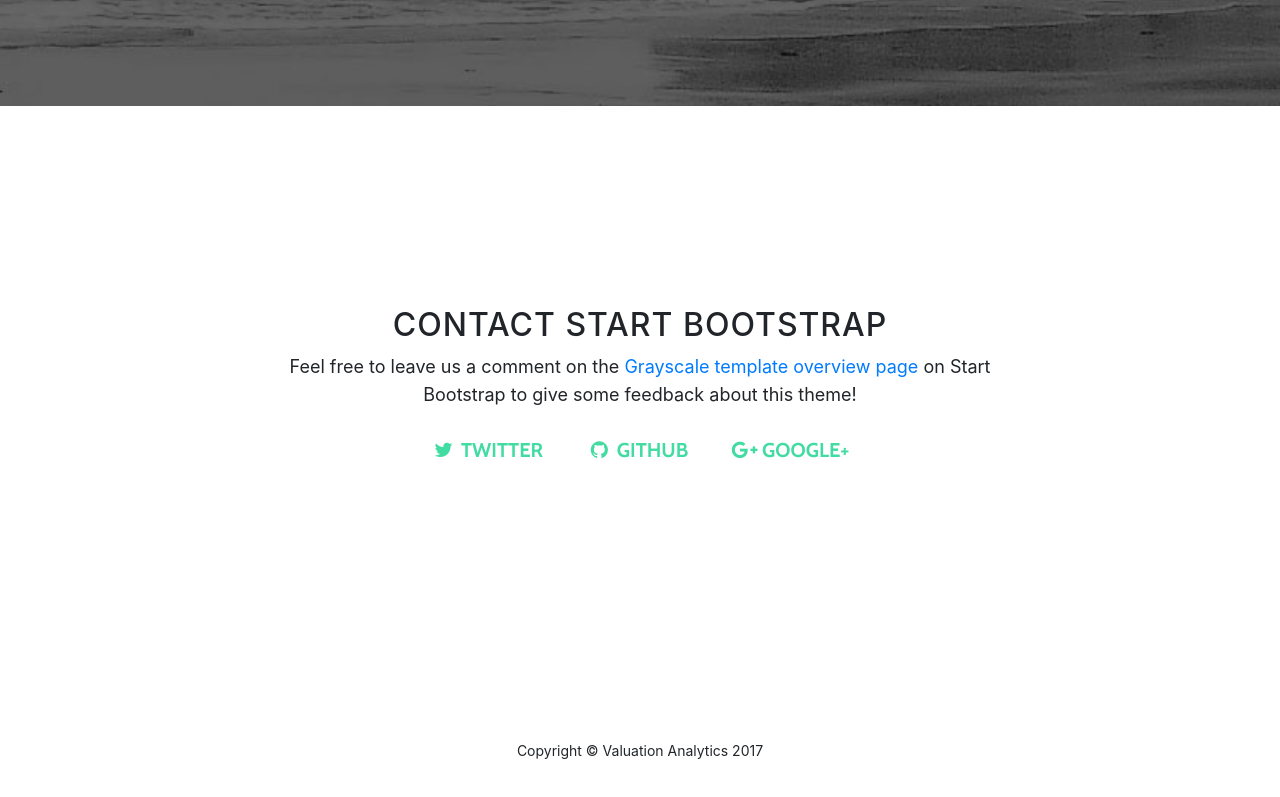
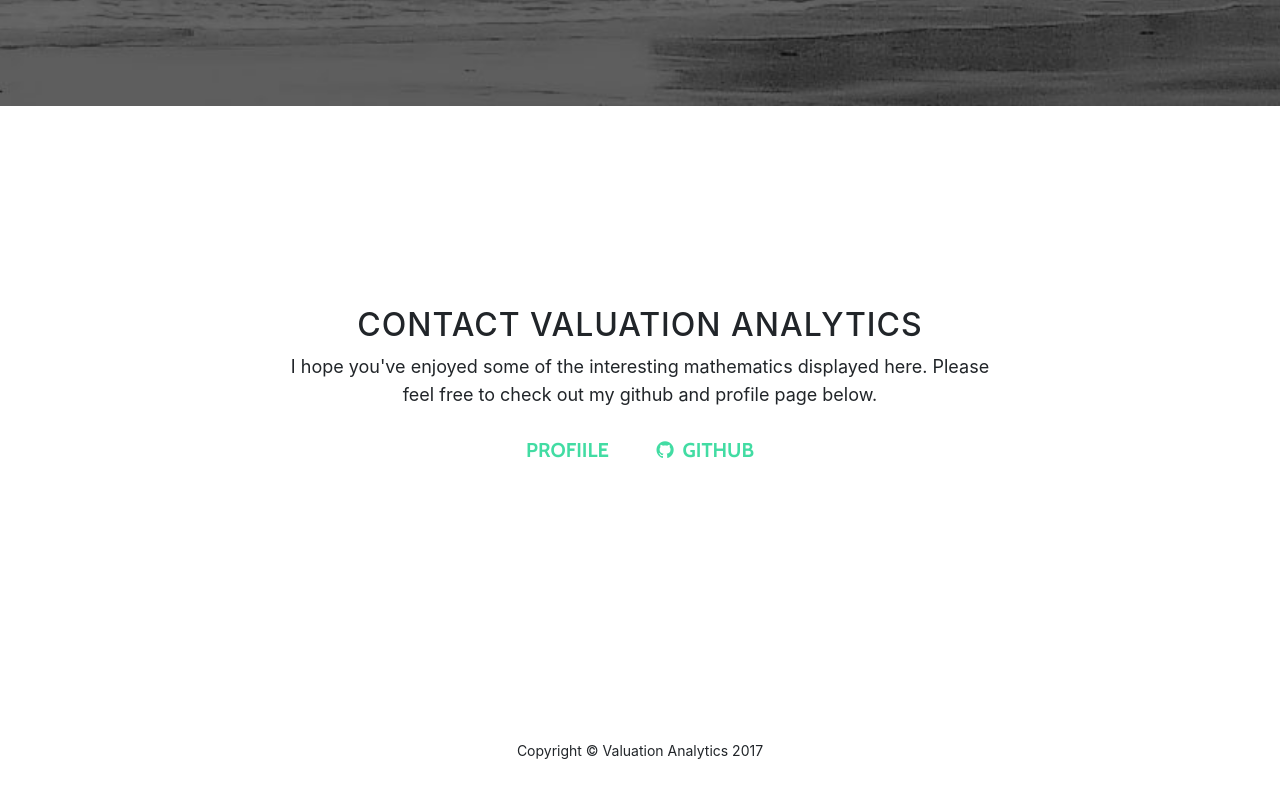
Before and after one commit to andrew-apicello/Valuation, a website with bundled scripts: page public/index.html in a window 1280 px wide. Shown: the part 1757-2554 px from the top of the page. Built offline with nearby package versions, Linux system fonts and the light colour scheme.

Commit message:
new styling

```diff
--- a/public/index.html
+++ b/public/index.html
@@ -104,27 +104,19 @@
       <div class="container">
         <div class="row">
           <div class="col-lg-8 mx-auto">
-            <h2>Contact Start Bootstrap</h2>
-            <p>Feel free to leave us a comment on the
-              <a href="http://startbootstrap.com/template-overviews/grayscale/">Grayscale template overview page</a>
-              on Start Bootstrap to give some feedback about this theme!</p>
+            <h2>Contact Valuation Analytics</h2>
+            <p>I hope you've enjoyed some of the interesting mathematics displayed here. Please feel free to check out my github and profile page below.</p>
             <ul class="list-inline banner-social-buttons">
               <li class="list-inline-item">
-                <a href="https://twitter.com/SBootstrap" class="btn btn-default btn-lg">
-                  <i class="fa fa-twitter fa-fw"></i>
-                  <span class="network-name">Twitter</span>
+                <a href="https://andrew-apicello.github.io/andrew-apicello/" class="btn btn-default btn-lg">
+                 <!--  <i class="fa fa-twitter fa-fw"></i> -->
+                  <span class="network-name">Profiile</span>
                 </a>
               </li>
               <li class="list-inline-item">
-                <a href="https://github.com/BlackrockDigital/startbootstrap" class="btn btn-default btn-lg">
+                <a href="https://github.com/andrew-apicello/Valuation" class="btn btn-default btn-lg">
                   <i class="fa fa-github fa-fw"></i>
                   <span class="network-name">Github</span>
-                </a>
-              </li>
-              <li class="list-inline-item">
-                <a href="https://plus.google.com/+Startbootstrap/posts" class="btn btn-default btn-lg">
-                  <i class="fa fa-google-plus fa-fw"></i>
-                  <span class="network-name">Google+</span>
                 </a>
               </li>
             </ul>
@@ -149,13 +141,11 @@
 
     <!-- Plugin JavaScript -->
     <script src="vendor/jquery-easing/jquery.easing.min.js"></script>
+    <!-- Google Maps API Key - Use your own API key to enable the map feature. More information on the Google Maps API can be found at https://developers.google.com/maps/ -->
 
-    <!-- Google Maps API Key - Use your own API key to enable the map feature. More information on the Google Maps API can be found at https://developers.google.com/maps/ -->
     <script src="https://maps.googleapis.com/maps/api/js?key=AIzaSyCRngKslUGJTlibkQ3FkfTxj3Xss1UlZDA&sensor=false"></script>
 
     <!-- Custom scripts for this template -->
     <script src="js/grayscale.min.js"></script>
-
   </body>
-
 </html>
```
